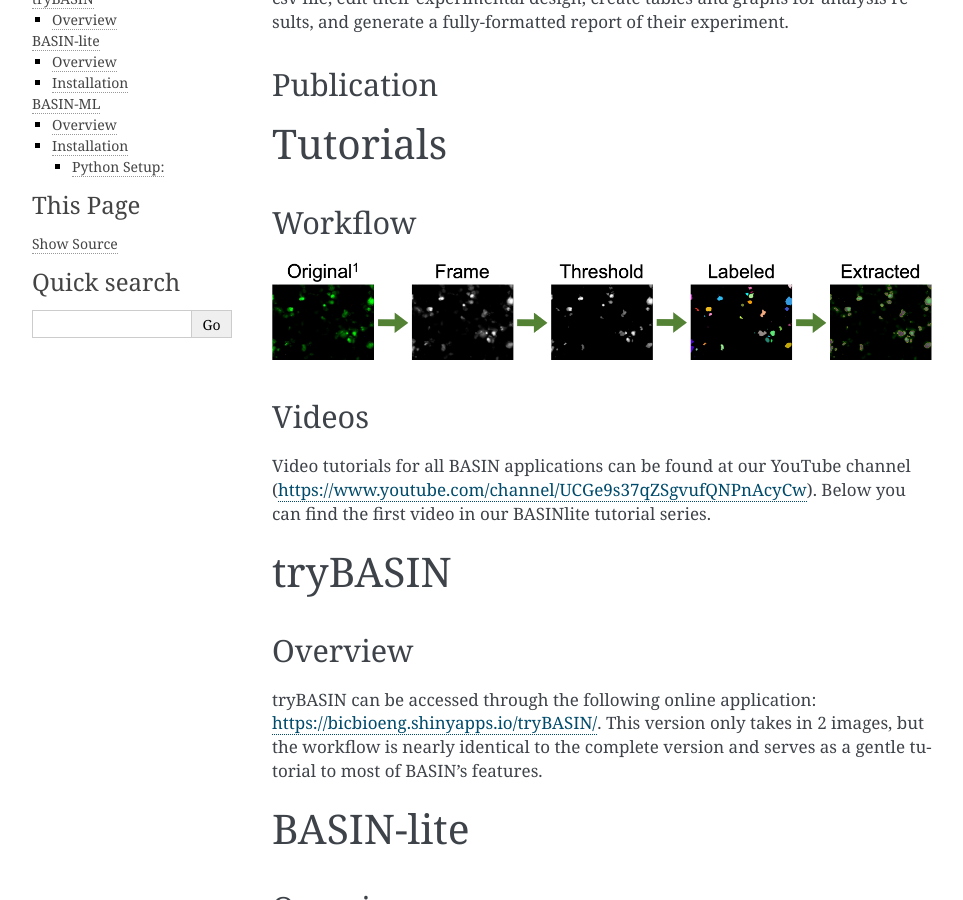
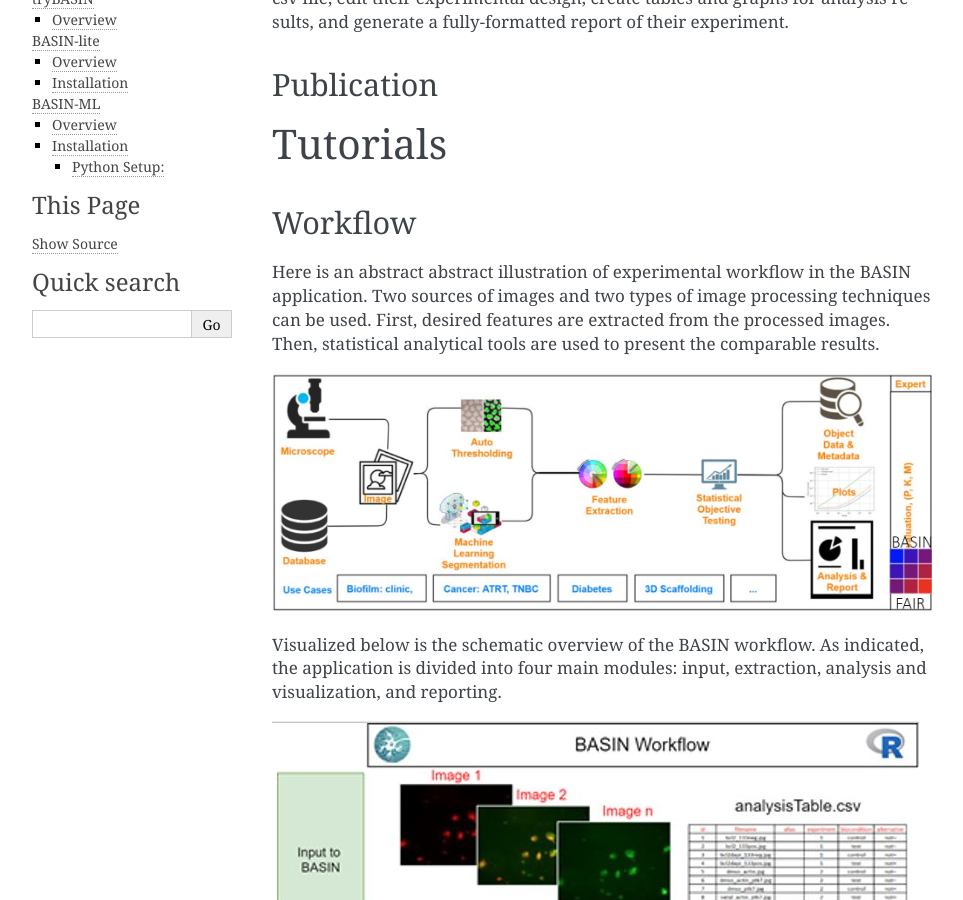
Before and after one commit to bicbioeng/bicbioeng-appstore, a Sphinx documentation site: the page built from docs/index.rst, in a window 1280 px wide and 900 px high, scrolled down 349 px. Shown: the whole window, without its empty margins (148-1111 px from the left). Built offline with Sphinx 7.4.7, drawn with Linux system fonts in a browser that asks for light colours.

Commit message:
Updated figures

```diff
--- a/docs/conf.py
+++ b/docs/conf.py
@@ -1,7 +1,7 @@
 project = 'BASIN'
 
 # HTML Options
-html_logo = 'basin_logo.png'
+html_logo = 'basin.png'
 html_title = 'BASIN'
 html_theme_options = {              # currently all defaults
     #'analytics_id': 'UA-XXXXXXX-1',
--- a/docs/index.rst
+++ b/docs/index.rst
@@ -29,7 +29,15 @@ Tutorials
 Workflow
 ---------
 
-.. image:: extractor1.png
+Here is an abstract abstract illustration of experimental workflow in the BASIN application. Two sources of images and two types of image processing techniques can be used.
+First, desired features are extracted from the processed images. Then, statistical analytical tools are used to present the comparable results.
+
+.. image:: figure1.png
+
+Visualized below is the schematic overview of the BASIN workflow. As indicated, the application
+is divided into four main modules: input, extraction, analysis and visualization, and reporting.
+
+.. image:: figure2.png
 
 -------
 Videos
@@ -39,7 +47,8 @@ Video tutorials for all BASIN applications can be found at our YouTube channel (
 the first video in our BASINlite tutorial series.
 
 .. raw:: html
-   <iframe width="560" height="315" src="https://www.youtube.com/embed/139lNDBp_YY" title="YouTube video player" frameborder="0" allow="accelerometer; autoplay; clipboard-write; encrypted-media; gyroscope; picture-in-picture" allowfullscreen></iframe>
+
+    <iframe width="560" height="315" src="https://www.youtube.com/embed/139lNDBp_YY" title="YouTube video player" frameborder="0" allow="accelerometer; autoplay; clipboard-write; encrypted-media; gyroscope; picture-in-picture" allowfullscreen></iframe>
 
 ========
 tryBASIN
```
Also changed, not shown: docs/basin.png (renamed from docs/basin_logo.png), docs/extractor1.png (deleted), docs/figure1.png (added), docs/figure2.png (added).
